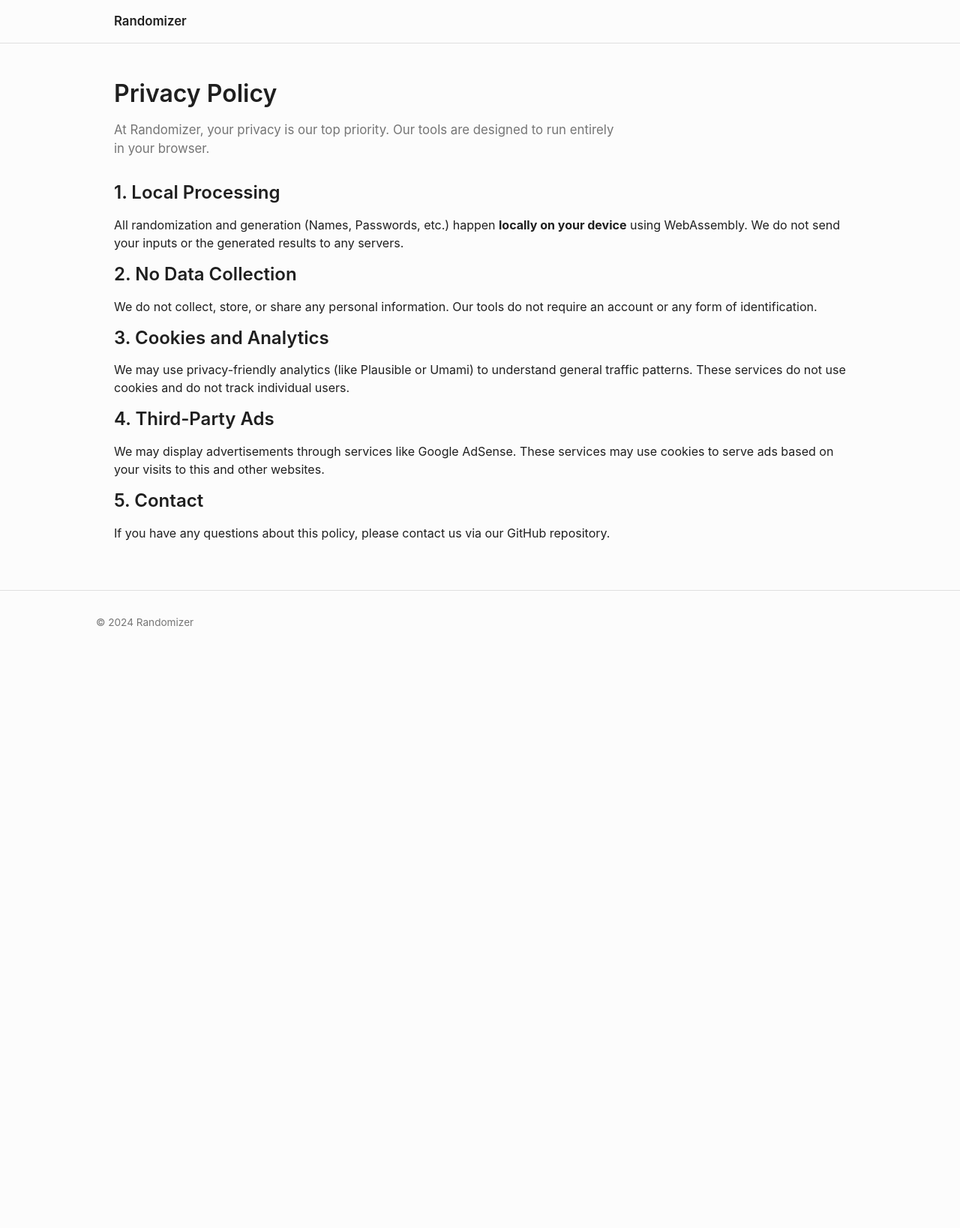
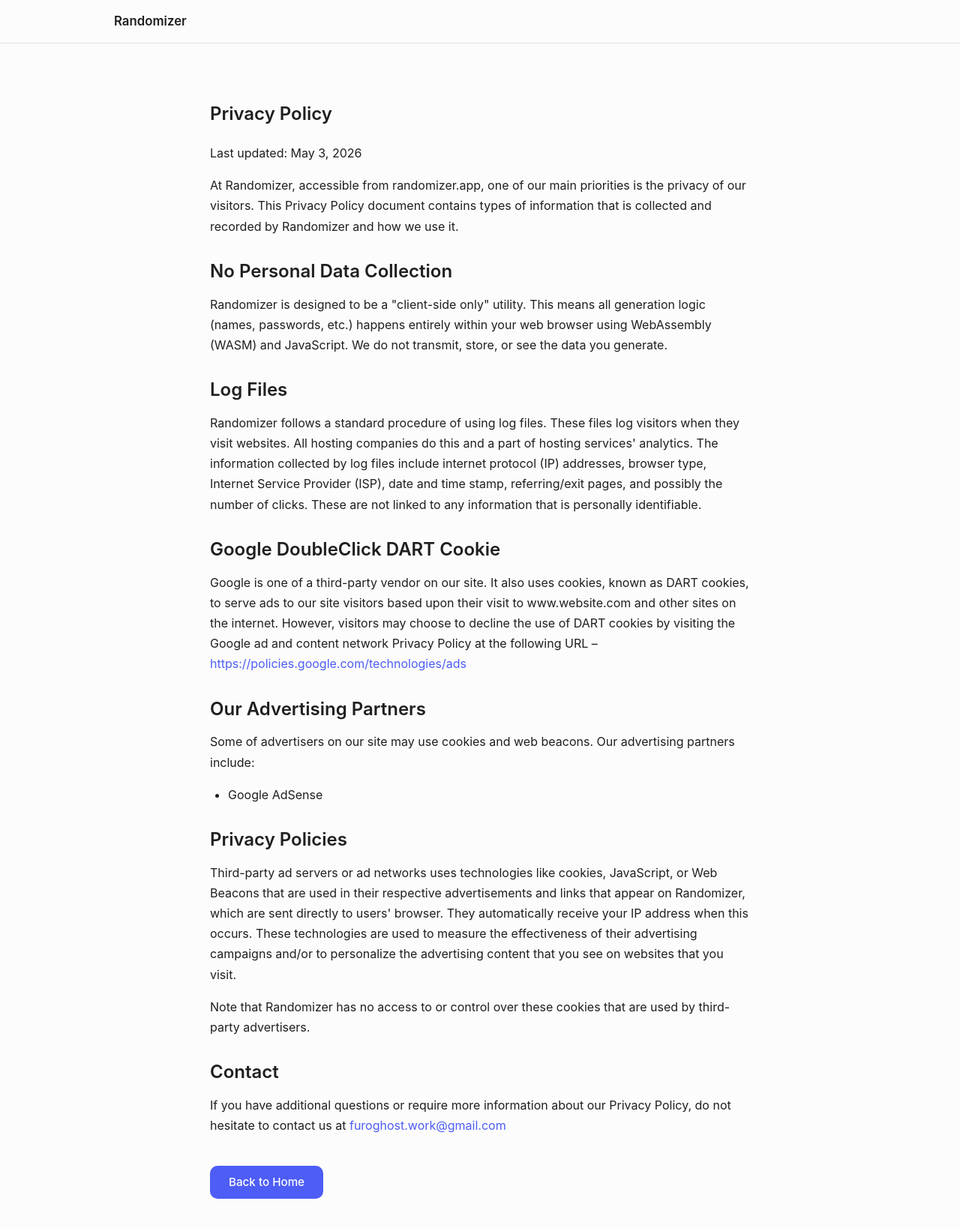
Before and after one commit to Nonbangkok/Randomizer, a website built with Vite: page web/privacy-policy.html in a window 1280 px wide. Shown: the whole page at 75% size. Before the commit the page ends 872 px from the top, so only its background shows below. Built offline with nearby package versions, Linux system fonts and the light colour scheme.

Commit message:
legal: add contact page and update privacy policy with contact email

```diff
--- a/web/privacy-policy.html
+++ b/web/privacy-policy.html
@@ -3,53 +3,78 @@
   <head>
     <meta charset="UTF-8" />
     <meta name="viewport" content="width=device-width, initial-scale=1.0" />
-    <title>Privacy Policy | Randomizer</title>
+    <title>Privacy Policy — Randomizer</title>
+    <meta name="robots" content="noindex" />
     <link rel="stylesheet" href="/src/design-system/index.css" />
-    <link rel="icon" type="image/svg+xml" href="/logo.svg" />
+    <style>
+      .policy-content {
+        max-width: 720px;
+        margin: var(--space-xl) auto;
+        line-height: 1.7;
+      }
+      .policy-content h1 { margin-bottom: var(--space-lg); }
+      .policy-content h2 { margin-top: var(--space-xl); margin-bottom: var(--space-md); }
+      .policy-content p { margin-bottom: var(--space-md); color: var(--color-text-muted); }
+      .policy-content ul { margin-bottom: var(--space-md); padding-left: var(--space-lg); color: var(--color-text-muted); }
+    </style>
+    <script>
+      (function () {
+        try {
+          var stored = localStorage.getItem('randomizer:theme');
+          var theme = stored === 'light' || stored === 'dark' ? stored : (window.matchMedia('(prefers-color-scheme: dark)').matches ? 'dark' : 'light');
+          document.documentElement.setAttribute('data-theme', theme);
+        } catch (e) {}
+      })();
+    </script>
   </head>
   <body>
     <div class="app-shell">
       <header class="site-header">
         <div class="site-header__inner">
-          <a href="/" class="site-header__brand">Randomizer</a>
+          <a href="/" class="site-header__brand">
+            <span>Randomizer</span>
+          </a>
         </div>
       </header>
+
       <main class="main">
         <div class="container">
-          <h1>Privacy Policy</h1>
-          <p class="lead">At Randomizer, your privacy is our top priority. Our tools are designed to run entirely in your browser.</p>
+          <article class="policy-content">
+            <h1>Privacy Policy</h1>
+            <p>Last updated: May 3, 2026</p>
 
-          <section>
-            <h2>1. Local Processing</h2>
-            <p>All randomization and generation (Names, Passwords, etc.) happen <strong>locally on your device</strong> using WebAssembly. We do not send your inputs or the generated results to any servers.</p>
-          </section>
+            <p>At Randomizer, accessible from randomizer.app, one of our main priorities is the privacy of our visitors. This Privacy Policy document contains types of information that is collected and recorded by Randomizer and how we use it.</p>
 
-          <section>
-            <h2>2. No Data Collection</h2>
-            <p>We do not collect, store, or share any personal information. Our tools do not require an account or any form of identification.</p>
-          </section>
+            <h2>No Personal Data Collection</h2>
+            <p>Randomizer is designed to be a "client-side only" utility. This means all generation logic (names, passwords, etc.) happens entirely within your web browser using WebAssembly (WASM) and JavaScript. We do not transmit, store, or see the data you generate.</p>
 
-          <section>
-            <h2>3. Cookies and Analytics</h2>
-            <p>We may use privacy-friendly analytics (like Plausible or Umami) to understand general traffic patterns. These services do not use cookies and do not track individual users.</p>
-          </section>
+            <h2>Log Files</h2>
+            <p>Randomizer follows a standard procedure of using log files. These files log visitors when they visit websites. All hosting companies do this and a part of hosting services' analytics. The information collected by log files include internet protocol (IP) addresses, browser type, Internet Service Provider (ISP), date and time stamp, referring/exit pages, and possibly the number of clicks. These are not linked to any information that is personally identifiable.</p>
 
-          <section>
-            <h2>4. Third-Party Ads</h2>
-            <p>We may display advertisements through services like Google AdSense. These services may use cookies to serve ads based on your visits to this and other websites.</p>
-          </section>
+            <h2>Google DoubleClick DART Cookie</h2>
+            <p>Google is one of a third-party vendor on our site. It also uses cookies, known as DART cookies, to serve ads to our site visitors based upon their visit to www.website.com and other sites on the internet. However, visitors may choose to decline the use of DART cookies by visiting the Google ad and content network Privacy Policy at the following URL – <a href="https://policies.google.com/technologies/ads">https://policies.google.com/technologies/ads</a></p>
 
-          <section>
-            <h2>5. Contact</h2>
-            <p>If you have any questions about this policy, please contact us via our GitHub repository.</p>
-          </section>
+            <h2>Our Advertising Partners</h2>
+            <p>Some of advertisers on our site may use cookies and web beacons. Our advertising partners include:</p>
+            <ul>
+              <li>Google AdSense</li>
+            </ul>
+
+            <h2>Privacy Policies</h2>
+            <p>Third-party ad servers or ad networks uses technologies like cookies, JavaScript, or Web Beacons that are used in their respective advertisements and links that appear on Randomizer, which are sent directly to users' browser. They automatically receive your IP address when this occurs. These technologies are used to measure the effectiveness of their advertising campaigns and/or to personalize the advertising content that you see on websites that you visit.</p>
+
+            <p>Note that Randomizer has no access to or control over these cookies that are used by third-party advertisers.</p>
+
+            <h2>Contact</h2>
+            <p>If you have additional questions or require more information about our Privacy Policy, do not hesitate to contact us at <a href="mailto:furoghost.work@gmail.com">furoghost.work@gmail.com</a></p>
+
+            <div style="margin-top: 40px;">
+                <a href="/" class="btn btn--primary">Back to Home</a>
+            </div>
+          </article>
         </div>
       </main>
-      <footer class="site-footer">
-        <div class="site-footer__inner">
-          <span>© 2024 Randomizer</span>
-        </div>
-      </footer>
     </div>
+    <script type="module" src="/src/pages/home.js"></script>
   </body>
 </html>
```
Also changed, not shown: web/contact.html (added, +75 -0 lines), web/index.html (+3 -1 lines), web/terms.html (added, +69 -0 lines).
